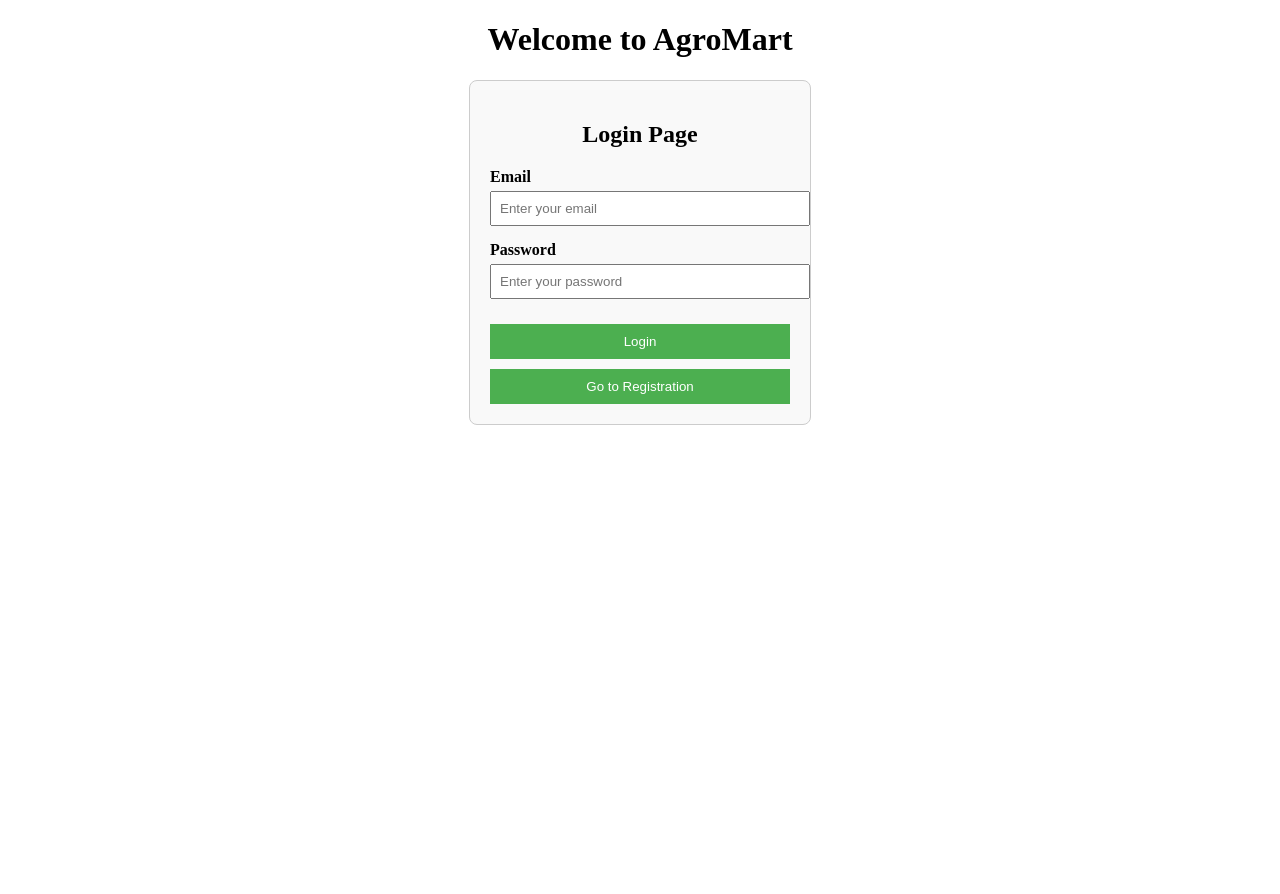
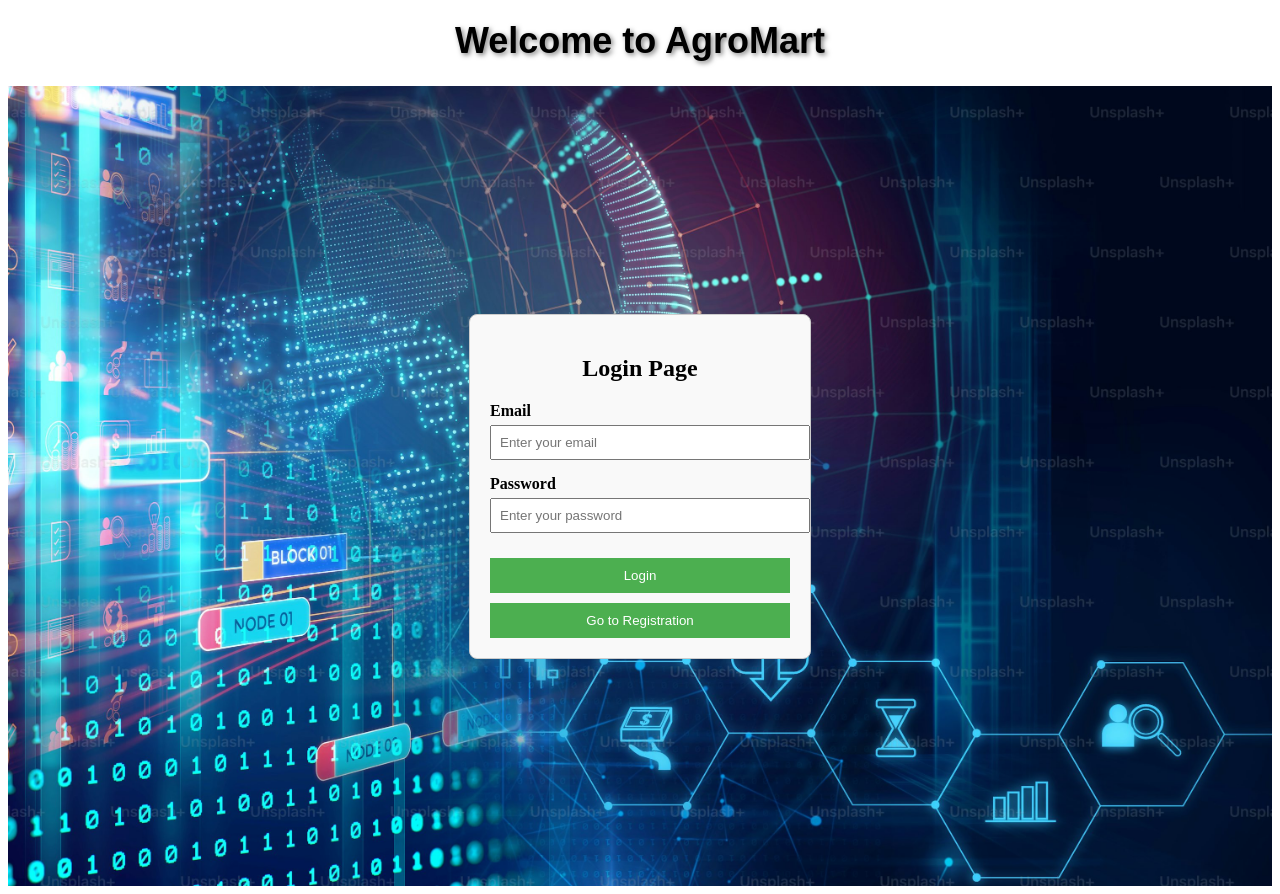
Before and after one commit to vinayakraut297/AgroMartAngular, an Angular app: page /admin in a window 1280 px wide. Before the commit the page ends 800 px from the top, so only its background shows below. Built offline with nearby package versions, Linux system fonts and the light colour scheme.

Commit message:
Updated CSS file

```diff
--- a/src/app/admin/admin.component.css
+++ b/src/app/admin/admin.component.css
@@ -1,4 +1,13 @@
 /* login.component.css */
+
+.login-wrapper {
+  height: 100vh;
+  display: flex;
+  justify-content: center;
+  align-items: center;
+  background: url('/assets/images/login-register.jpg') no-repeat center center/cover;
+}
+
 .login-container {
     width: 300px;
     margin: 0 auto;
--- a/src/app/admin/admin.component.html
+++ b/src/app/admin/admin.component.html
@@ -1,4 +1,4 @@
-
+<div class="login-wrapper">
 <div class="login-container">
     <h2>Login Page</h2>
 
@@ -35,3 +35,4 @@
     </form>
     <button [routerLink]="['/register']">Go to Registration</button>
   </div>
+</div>
--- a/src/app/app.component.css
+++ b/src/app/app.component.css
@@ -1,3 +1,9 @@
-h1 {
+  h1 {
     text-align: center;
-  }
+    font-size: 36px;  /* Increase font size */
+    font-weight: bold;
+    color: black;  /* Make text black */
+    text-shadow: 2px 2px 5px rgba(0, 0, 0, 0.5); /* Add shadow for depth */
+    font-family: 'Poppins', sans-serif;  /* Use an elegant font */
+    margin-top: 20px;
+}
--- a/src/app/app.component.html
+++ b/src/app/app.component.html
@@ -1,3 +1,2 @@
-<!-- <h1>I am Working on <b>AgroMart</b></h1> -->
-<h1>Welcome to <b>AgroMart</b></h1>
+<h1>Welcome to <b style="color: black;">AgroMart</b></h1>
 <router-outlet></router-outlet>
--- a/src/app/login/login.component.css
+++ b/src/app/login/login.component.css
@@ -1,4 +1,12 @@
 /* login.component.css */
+.login-wrapper {
+  height: 100vh;
+  display: flex;
+  justify-content: center;
+  align-items: center;
+  background: url('/assets/images/login-register.jpg') no-repeat center center/cover;
+}
+
 .login-container {
   width: 300px;
   margin: 0 auto;
--- a/src/app/login/login.component.html
+++ b/src/app/login/login.component.html
@@ -1,3 +1,4 @@
+<div class="login-wrapper">
 <div class="login-container">
     <h2>Login Page</h2>
 
@@ -34,3 +35,4 @@
     </form>
     <button [routerLink]="['/register']">Go to Registration</button>
   </div>
+</div>
--- a/src/app/register/register.component.css
+++ b/src/app/register/register.component.css
@@ -1,4 +1,11 @@
 /* Registration Container */
+.login-wrapper {
+  /* height: 100vh;
+  display: flex;
+  justify-content: center;
+  align-items: center; */
+  background: url('/assets/images/login-register.jpg') no-repeat center center/cover;
+}
 .registration-container {
   max-width: 400px;
   margin: 0 auto;
--- a/src/app/register/register.component.html
+++ b/src/app/register/register.component.html
@@ -1,3 +1,4 @@
+<div class="login-wrapper">
 <div class="registration-container">
   <h2>Registration</h2>
   <form [formGroup]="registrationForm" (ngSubmit)="onSubmit()">
@@ -81,3 +82,5 @@
   <!-- <br> -->
   <button [routerLink]="['/login']">Go to Login</button>
 </div>
+
+</div>
--- a/src/app/welcome/welcome.component.css
+++ b/src/app/welcome/welcome.component.css
@@ -47,11 +47,15 @@
   gap: 20px;
 }
 
+
 nav a {
   text-decoration: none;
   font-size: 18px;
-  color: #333;
-  transition: color 0.3s ease;
+  font-weight: bold;
+  color: rgb(10, 9, 9); /* White text */
+  transition: color 0.3s ease, transform 0.2s ease;
+  padding: 10px 15px;
+  border-radius: 5px;
 }
 
 nav a:hover {
--- a/src/app/welcome/welcome.component.html
+++ b/src/app/welcome/welcome.component.html
@@ -4,15 +4,7 @@
   </div>
   <nav>
     <ul>
-      <!-- <li><a href="/">Home</a></li>
-      <li><a href="/about">About</a></li>
-      <li><a href="/products">Products</a></li>
-      <li><a href="/register">Register</a></li>
-      <li><a href="/login">Login</a></li>
-      <li><a href="/contact">Contact</a></li>
-      <li><a href="/admin">Admin</a></li> -->
-
-      <li><a routerLink="/welcome">Home</a></li>
+           <li><a routerLink="/welcome">Home</a></li>
       <li><a routerLink="/about">About</a></li>
       <li><a routerLink="/products">Products</a></li>
       <li><a routerLink="/register">Register</a></li>
```
Also changed, not shown: src/assets/images/login-register.jpg (added).
